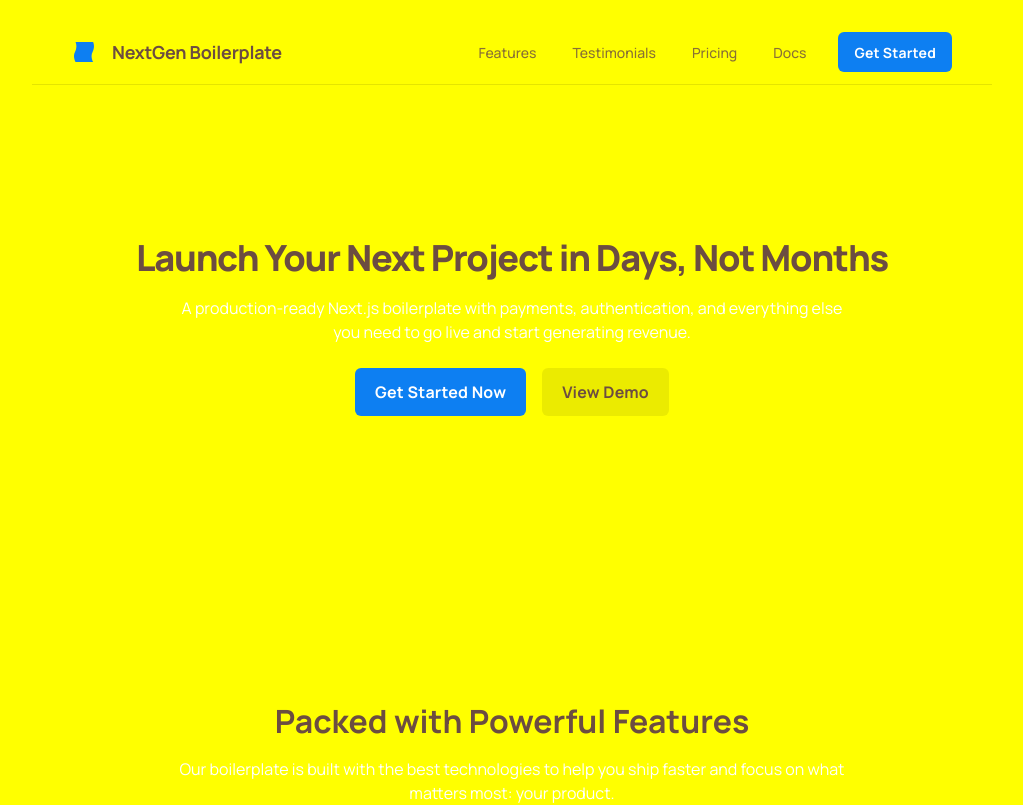
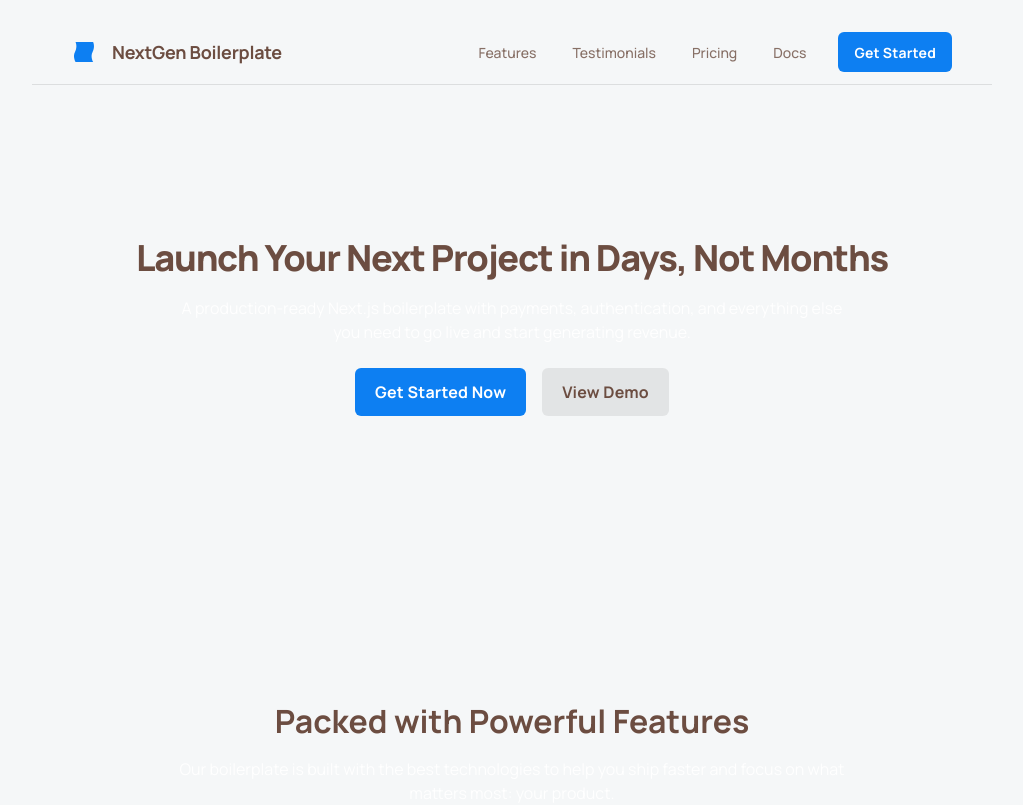
Before and after one commit to ericytex/nextjsboilerplate, a Next.js app: page / in a window 1280 px wide. Shown: the top 805 px of the page, without its empty margins (128-1151 px from the left). Built offline with nearby package versions, Linux system fonts and the light colour scheme.

Commit message:
Fix landing page background color to light grey instead of yellow

```diff
--- a/app/globals.css
+++ b/app/globals.css
@@ -24,7 +24,7 @@
     --input: 214.3 31.8% 91.4%;
     --ring: 222.2 84% 4.9%;
     --radius: 0.25rem;
-    --background-light: 245 247 248;
+    --background-light: 200 20% 97%;
     --background-dark: 16 25 34;
     --text-light: 16 25 34;
     --text-light-secondary: 82 95 107;
--- a/app/page.tsx
+++ b/app/page.tsx
@@ -3,7 +3,7 @@ import { Button } from "@/components/ui/button"
 
 export default function Home() {
   return (
-    <div className="relative flex min-h-screen w-full flex-col bg-background-light group/design-root overflow-x-hidden">
+    <div className="relative flex min-h-screen w-full flex-col bg-[#f5f7f8] group/design-root overflow-x-hidden">
       <div className="layout-container flex h-full grow flex-col">
         <div className="flex flex-1 justify-center py-5">
           <div className="layout-content-container flex flex-col max-w-[960px] flex-1">
```
